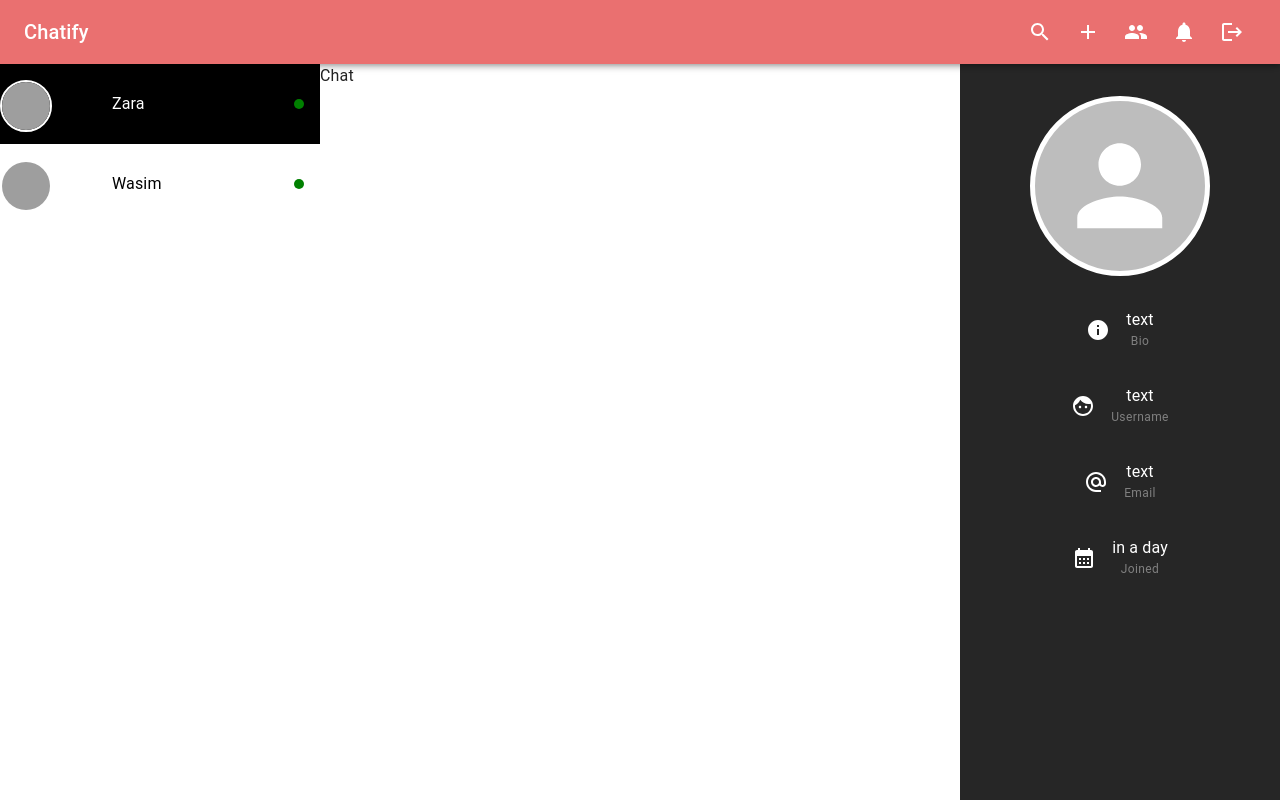
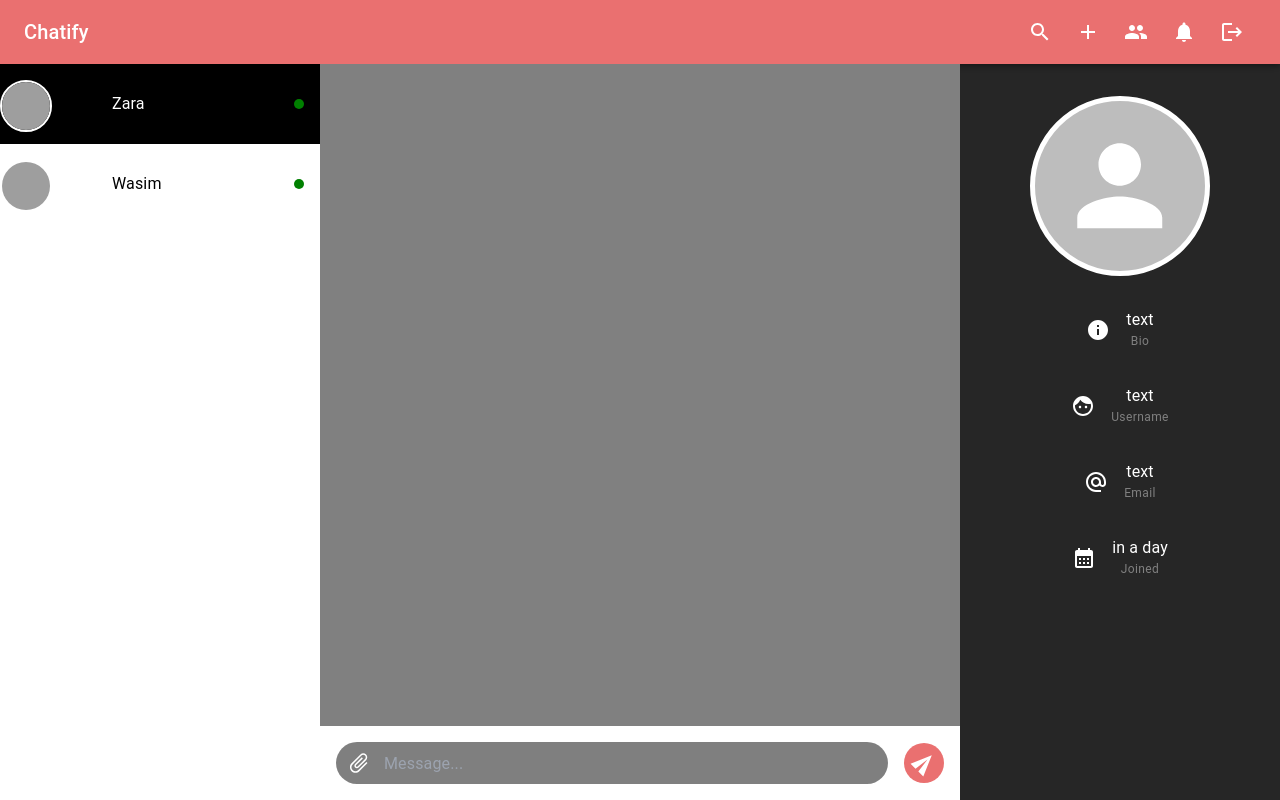
Before and after one commit to MohdAadil01/Chatify, a React (Vite) app in the folder client/: page /chat/1 in a window 1280 px wide. Built offline with nearby package versions, Linux system fonts and the light colour scheme; grey boxes are pictures that could not be loaded.

Commit message:
Improve the UI

```diff
--- a/client/src/components/dialogs/NewGroup.jsx
+++ b/client/src/components/dialogs/NewGroup.jsx
@@ -13,10 +13,20 @@
 
 function NewGroup() {
   const [groupName, setGroupName] = useState("");
+  const [members, setMembers] = useState(USERS);
+  const [selectedMembers, setSelectedMembers] = useState([]);
+
   const groupNameHandler = (event) => {
     setGroupName(event.target.value);
   };
-  const selectMemberHandler = () => {};
+  const createHandler = () => {};
+  const selectMemberHandler = (_id) => {
+    setSelectedMembers((prev) =>
+      prev.includes(_id)
+        ? prev.filter((currentEl) => currentEl !== _id)
+        : [...prev, _id]
+    );
+  };
   return (
     <Dialog open>
       <Stack p={{ xs: "1rem", sm: "2rem" }} width={"30rem"} spacing={"1rem"}>
@@ -32,11 +42,12 @@
           Members
         </Typography>
         <Stack>
-          {USERS.map((user) => (
+          {members.map((user) => (
             <UserItem
               key={user._id}
               user={user}
               handler={selectMemberHandler}
+              isAdded={selectedMembers.includes(user._id)}
             />
           ))}
         </Stack>
@@ -49,7 +60,9 @@
           <Button variant="text" color="error">
             Cancel
           </Button>
-          <Button variant="contained">Create</Button>
+          <Button variant="contained" onClick={createHandler}>
+            Create
+          </Button>
         </Stack>
       </Stack>
     </Dialog>
--- a/client/src/components/dialogs/UserItem.jsx
+++ b/client/src/components/dialogs/UserItem.jsx
@@ -1,10 +1,10 @@
-import { Add as AddIcon } from "@mui/icons-material";
+import { Add as AddIcon, Minimize, Remove } from "@mui/icons-material";
 import { Avatar, IconButton, ListItem, Stack, Typography } from "@mui/material";
 import React, { memo } from "react";
 
-function UserItem({ user, handler, isHandlerLoading }) {
+function UserItem({ user, handler, isHandlerLoading, isAdded = false }) {
   const { _id, name, avatar } = user;
-  const handlerFunc = () => {};
+
   return (
     <ListItem>
       <Stack
@@ -31,16 +31,16 @@
         <IconButton
           size="small"
           sx={{
-            bgcolor: "primary.main",
+            bgcolor: isAdded ? "error.main" : "primary.main",
             color: "white",
             "&:hover": {
-              bgcolor: "primary.dark",
+              bgcolor: isAdded ? "error.dark" : "primary.dark",
             },
           }}
-          onClick={() => handlerFunc(_id)}
+          onClick={() => handler(_id)}
           disabled={isHandlerLoading}
         >
-          <AddIcon />
+          {isAdded ? <Remove /> : <AddIcon />}
         </IconButton>
       </Stack>
     </ListItem>
--- a/client/src/components/styles/StyledComponents.jsx
+++ b/client/src/components/styles/StyledComponents.jsx
@@ -22,3 +22,14 @@
     background-color: #f0f0f0;
   }
 `;
+
+export const MessageInput = styled("input")`
+  width: 100%;
+  height: 100%;
+  border: none;
+  outline: none;
+  color: white;
+  padding: 0rem 3rem;
+  border-radius: 1.5rem;
+  background-color: rgba(0, 0, 0, 0.5);
+`;
--- a/client/src/pages/Chat.jsx
+++ b/client/src/pages/Chat.jsx
@@ -1,8 +1,70 @@
-import React from "react";
+import React, { useRef } from "react";
 import AppLayout from "../components/Layout/AppLayout";
+import { IconButton, Stack } from "@mui/material";
+import { AttachFile, Send } from "@mui/icons-material";
+import { MessageInput } from "../components/styles/StyledComponents";
+import { colors } from "../contants";
 
 function Chat() {
-  return <div>Chat</div>;
+  const containerRef = useRef(null);
+  return (
+    <>
+      <Stack
+        ref={containerRef}
+        boxSizing={"border-box"}
+        padding={"1rem"}
+        spacing={"1rem"}
+        bgcolor={"gray"}
+        height={"90%"}
+        sx={{
+          overflowY: "hidden",
+          overflowY: "auto",
+        }}
+      >
+        {/* render message */}
+      </Stack>
+      <form
+        style={{
+          height: "10%",
+        }}
+      >
+        <Stack
+          direction={"row"}
+          height={"100%"}
+          padding={"1rem"}
+          alignItems={"center"}
+          position={"relative"}
+        >
+          <IconButton
+            sx={{
+              position: "absolute",
+              left: "1.2rem",
+              rotate: "45deg",
+              color: "white",
+            }}
+          >
+            <AttachFile />
+          </IconButton>
+          <MessageInput placeholder="Message..." />
+          <IconButton
+            type="submit"
+            sx={{
+              bgcolor: colors.orange,
+              rotate: "-45deg",
+              color: "white",
+              marginLeft: "1rem",
+              padding: "0.5rem",
+              "&:hover": {
+                bgcolor: "error.dark",
+              },
+            }}
+          >
+            <Send />
+          </IconButton>
+        </Stack>
+      </form>
+    </>
+  );
 }
 
 export default AppLayout()(Chat);
--- a/client/src/pages/Home.jsx
+++ b/client/src/pages/Home.jsx
@@ -1,8 +1,15 @@
 import React from "react";
 import AppLayout from "../components/Layout/AppLayout";
+import { Typography, Box } from "@mui/material";
 
 function Home() {
-  return <div>Home</div>;
+  return (
+    <Box bgcolor={"rgba(0,0,0,0.5)"} height={"100%"}>
+      <Typography p={"2rem"} variant="h5" textAlign={"center"} color={"white"}>
+        Select a friend to chat
+      </Typography>
+    </Box>
+  );
 }
 
 export default AppLayout()(Home);
```
